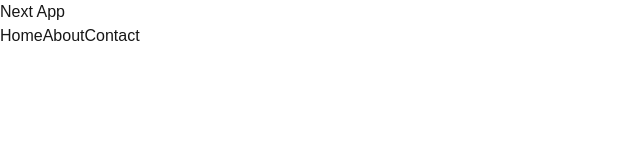
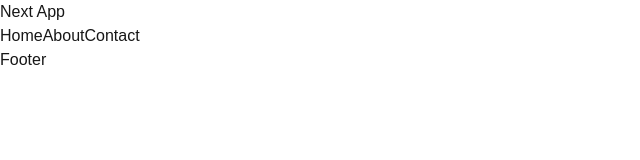
Before and after one commit to rohitghatal1/FirstNextJsApp, a Next.js app: page / in a window 1280 px wide. Shown: the top 160 px of the page, without its empty margins (0-640 px from the left). Built offline with nearby package versions, Linux system fonts and the light colour scheme.

Commit message:
added footer

```diff
--- a/src/app/layout.tsx
+++ b/src/app/layout.tsx
@@ -2,6 +2,7 @@ import type { Metadata } from "next";
 import { Geist, Geist_Mono } from "next/font/google";
 import "./globals.css";
 import Header from "@/components/Header";
+import Footer from "@/components/Footer";
 
 const geistSans = Geist({
   variable: "--font-geist-sans",
@@ -30,6 +31,7 @@ export default function RootLayout({
       >
         <Header />
         {children}
+        <Footer />
       </body>
     </html>
   );
--- a/src/components/Footer.tsx
+++ b/src/components/Footer.tsx
@@ -0,0 +1,9 @@
+const Footer: React.FC = () => {
+  return (
+    <div>
+      <h2>Footer</h2>
+    </div>
+  );
+};
+
+export default Footer;
```
